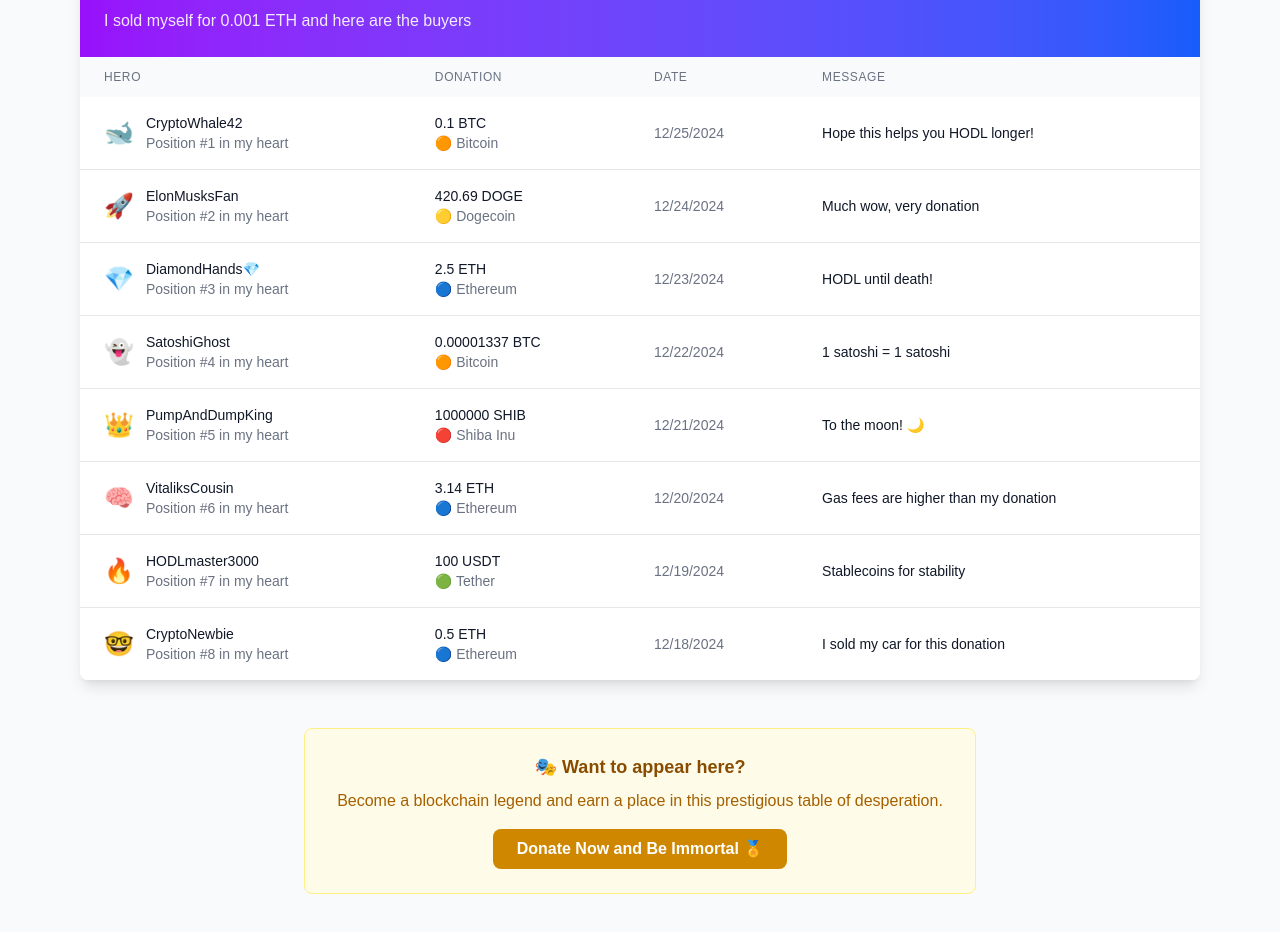
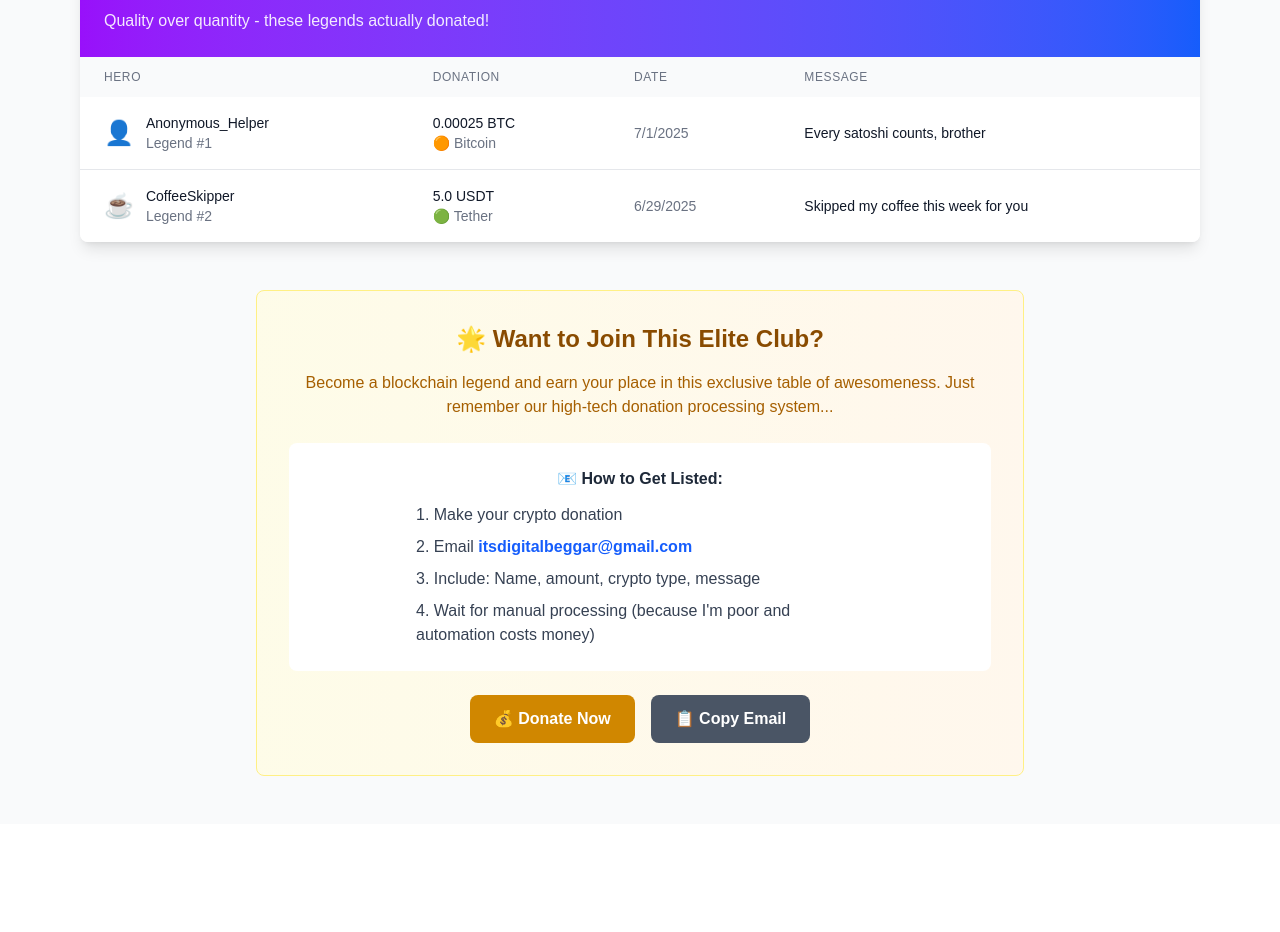
Before and after one commit to Ghavvvo/digital-beggar, a Next.js app: page /donors in a window 1280 px wide. Shown: the part 588-1520 px from the top of the page. After the commit the page ends 1412 px from the top, so only its background shows below. Built offline with nearby package versions, Linux system fonts and the light colour scheme.

Commit message:
minor fixes

```diff
--- a/src/app/donors/page.tsx
+++ b/src/app/donors/page.tsx
@@ -1,3 +1,5 @@
+'use client';
+
 import Navigation from '@/components/Navigation';
 import { donors } from '@/data/donantes';
 
@@ -16,7 +18,7 @@
             Heroes Without Capes (But With Wallets)
           </h2>
           <p className="text-lg text-gray-600 max-w-3xl mx-auto">
-            These brave blockchain warriors have decided to feed this digital beggar.
+            These brave souls have decided to feed this digital beggar.
             Their names will be forever engraved in the blockchain of my heart.
           </p>
         </div>
@@ -26,25 +28,25 @@
           <div className="bg-white rounded-lg shadow-lg p-6 text-center">
             <div className="text-3xl mb-2">💰</div>
             <div className="text-2xl font-bold text-green-600">{donors.length}</div>
-            <div className="text-gray-600">VIP Donors</div>
+            <div className="text-gray-600">Generous Souls</div>
           </div>
           <div className="bg-white rounded-lg shadow-lg p-6 text-center">
-            <div className="text-3xl mb-2">🚀</div>
+            <div className="text-3xl mb-2">🙏</div>
             <div className="text-2xl font-bold text-blue-600">∞</div>
             <div className="text-gray-600">Infinite Gratitude</div>
           </div>
           <div className="bg-white rounded-lg shadow-lg p-6 text-center">
-            <div className="text-3xl mb-2">😭</div>
-            <div className="text-2xl font-bold text-purple-600">-99%</div>
-            <div className="text-gray-600">Misery Reduced</div>
+            <div className="text-3xl mb-2">😢</div>
+            <div className="text-2xl font-bold text-purple-600">-50%</div>
+            <div className="text-gray-600">Tears Reduced</div>
           </div>
         </div>
 
         {/* Donors Table */}
-        <div className="bg-white rounded-lg shadow-lg overflow-hidden">
+        <div className="bg-white rounded-lg shadow-lg overflow-hidden mb-12">
           <div className="bg-gradient-to-r from-purple-600 to-blue-600 text-white p-6">
-            <h3 className="text-2xl font-bold">🏆 The Chosen Ones of Crypto-Kingdom</h3>
-            <p className="mt-2 opacity-90">I sold myself for 0.001 ETH and here are the buyers</p>
+            <h3 className="text-2xl font-bold">🏆 The Noble Few</h3>
+            <p className="mt-2 opacity-90">Quality over quantity - these legends actually donated!</p>
           </div>
 
           <div className="overflow-x-auto">
@@ -76,7 +78,7 @@
                             {donor.name}
                           </div>
                           <div className="text-sm text-gray-500">
-                            Position #{index + 1} in my heart
+                            Legend #{index + 1}
                           </div>
                         </div>
                       </div>
@@ -98,7 +100,7 @@
                     </td>
                     <td className="px-6 py-4">
                       <div className="text-sm text-gray-900 max-w-xs">
-                        {donor.message || "Silent but powerful donation 🤫"}
+                        {donor.message || "Silent but golden donation 🤫"}
                       </div>
                     </td>
                   </tr>
@@ -108,21 +110,45 @@
           </div>
         </div>
 
-        {/* Footer CTA */}
-        <div className="mt-12 text-center">
-          <div className="bg-yellow-50 border border-yellow-200 rounded-lg p-6 max-w-2xl mx-auto">
-            <h4 className="text-lg font-bold text-yellow-800 mb-2">
-              🎭 Want to appear here?
+        {/* Join the Hall of Fame */}
+        <div className="bg-gradient-to-r from-yellow-50 to-orange-50 border border-yellow-200 rounded-lg p-8 max-w-3xl mx-auto">
+          <div className="text-center">
+            <h4 className="text-2xl font-bold text-yellow-800 mb-4">
+              🌟 Want to Join This Elite Club?
             </h4>
-            <p className="text-yellow-700 mb-4">
-              Become a blockchain legend and earn a place in this prestigious table of desperation.
+            <p className="text-yellow-700 mb-6">
+              Become a blockchain legend and earn your place in this exclusive table of awesomeness.
+              Just remember our high-tech donation processing system...
             </p>
-            <a
-              href="/"
-              className="inline-block bg-yellow-600 text-white py-2 px-6 rounded-lg font-semibold hover:bg-yellow-700 transition-colors"
-            >
-              Donate Now and Be Immortal 🏅
-            </a>
+
+            {/* Email Instructions */}
+            <div className="bg-white rounded-lg p-6 mb-6">
+              <h5 className="font-bold text-gray-800 mb-3">📧 How to Get Listed:</h5>
+              <ol className="text-left text-gray-700 space-y-2 max-w-md mx-auto">
+                <li>1. Make your crypto donation</li>
+                <li>2. Email <strong className="text-blue-600">itsdigitalbeggar@gmail.com</strong></li>
+                <li>3. Include: Name, amount, crypto type, message</li>
+                <li>4. Wait for manual processing (because I'm poor and automation costs money)</li>
+              </ol>
+            </div>
+
+            <div className="flex flex-col sm:flex-row gap-4 justify-center">
+              <a
+                href="/#donation-section"
+                className="bg-yellow-600 text-white py-3 px-6 rounded-lg font-semibold hover:bg-yellow-700 transition-colors"
+              >
+                💰 Donate Now
+              </a>
+              <button
+                onClick={() => {
+                  navigator.clipboard.writeText('itsdigitalbeggar@gmail.com');
+                  alert('Email copied! Ready to become legendary? 📧');
+                }}
+                className="bg-gray-600 text-white py-3 px-6 rounded-lg font-semibold hover:bg-gray-700 transition-colors"
+              >
+                📋 Copy Email
+              </button>
+            </div>
           </div>
         </div>
       </main>
--- a/src/app/page.tsx
+++ b/src/app/page.tsx
@@ -49,15 +49,57 @@
           </div>
         </div>
 
+        {/* Story Hook Section */}
+        <div className="bg-gradient-to-r from-red-50 to-orange-50 rounded-lg shadow-lg p-8 mb-12 border border-red-200">
+          <div className="text-center">
+            <h2 className="text-3xl font-bold text-gray-900 mb-4">
+              💀 How I Lost Everything in Crypto
+            </h2>
+            <p className="text-lg text-gray-700 mb-4 max-w-2xl mx-auto">
+              From buying Bitcoin at $19,500 to losing everything in Terra Luna...
+              My journey from hopeful investor to professional digital beggar is a masterpiece of bad decisions.
+            </p>
+            <div className="bg-white p-4 rounded-lg max-w-md mx-auto mb-6">
+              <p className="text-red-600 font-bold italic">
+                "I turned $50,000 into 12 satoshis. AMA."
+              </p>
+            </div>
+            <a
+              href="/story"
+              className="inline-block bg-red-500 text-white py-3 px-8 rounded-lg font-semibold hover:bg-red-700 transition-colors"
+            >
+              Read My Tragic Tale 📖
+            </a>
+          </div>
+        </div>
+
         {/* Donation Hat Section */}
-        <div className="bg-white rounded-lg shadow-lg p-8 mb-12">
+        <div id="donation-section" className="bg-white rounded-lg shadow-lg p-8 mb-12">
           <div className="text-center mb-8">
             <h2 className="text-3xl font-bold text-gray-900 mb-4">
               🎩 The Digital Hat of Hope
             </h2>
-            <p className="text-gray-600">
+            <p className="text-gray-600 mb-4">
               Every satoshi counts. Every wei matters. Every USDT is a tear of happiness.
             </p>
+
+            {/* Email Notice */}
+            <div className="bg-blue-50 border border-blue-200 rounded-lg p-4 mb-6 max-w-2xl mx-auto">
+              <div className="flex items-start">
+                <div className="text-xl mr-3">📧</div>
+                <div className="text-left">
+                  <p className="text-blue-800 font-semibold mb-2">
+                    Manual Donation Processing™
+                  </p>
+                  <p className="text-blue-700 text-sm mb-2">
+                    After donating, email <strong>itsdigitalbeggar@gmail.com</strong> with your details to be added to our prestigious Hall of Fame.
+                  </p>
+                  <p className="text-blue-600 text-xs italic">
+                    Yes, it's 2024 and I still can't afford automation. The irony is not lost on me. 🤦‍♂️
+                  </p>
+                </div>
+              </div>
+            </div>
           </div>
 
           <div className="grid md:grid-cols-3 gap-6">
@@ -74,6 +116,33 @@
             <p className="text-sm text-gray-500 italic">
               "It ain't much, but it's honest work" - Digital Beggar, probably
             </p>
+          </div>
+        </div>
+
+        {/* Contact Section */}
+        <div className="bg-gray-100 rounded-lg shadow-lg p-8 mb-12">
+          <div className="text-center">
+            <h3 className="text-2xl font-bold text-gray-900 mb-4">
+              💬 Got Questions? Suggestions? Pity?
+            </h3>
+            <p className="text-gray-600 mb-6">
+              Drop me a line! I promise to read every email while crying softly.
+            </p>
+            <div className="bg-white rounded-lg p-6 max-w-md mx-auto">
+              <div className="flex items-center justify-center mb-4">
+                <span className="text-2xl mr-2">📬</span>
+                <span className="font-mono text-lg text-gray-800">itsdigitalbeggar@gmail.com</span>
+              </div>
+              <button
+                onClick={() => {
+                  navigator.clipboard.writeText('itsdigitalbeggar@gmail.com');
+                  alert('Email copied! Now you can roast me properly 📧');
+                }}
+                className="bg-gray-600 text-white py-2 px-4 rounded hover:bg-gray-700 transition-colors"
+              >
+                Copy Email
+              </button>
+            </div>
           </div>
         </div>
 
--- a/src/data/donantes.ts
+++ b/src/data/donantes.ts
@@ -3,75 +3,21 @@
 export const donors: Donor[] = [
   {
     id: 1,
-    name: "CryptoWhale42",
-    amount: "0.1",
+    name: "Anonymous_Helper",
+    amount: "0.00025",
     cryptocurrency: "BTC",
-    date: "2024-12-25",
-    emoji: "🐋",
-    message: "Hope this helps you HODL longer!"
+    date: "2025-7-1",
+    emoji: "👤",
+    message: "Every satoshi counts, brother"
   },
   {
     id: 2,
-    name: "ElonMusksFan",
-    amount: "420.69",
-    cryptocurrency: "DOGE",
-    date: "2024-12-24",
-    emoji: "🚀",
-    message: "Much wow, very donation"
-  },
-  {
-    id: 3,
-    name: "DiamondHands💎",
-    amount: "2.5",
-    cryptocurrency: "ETH",
-    date: "2024-12-23",
-    emoji: "💎",
-    message: "HODL until death!"
-  },
-  {
-    id: 4,
-    name: "SatoshiGhost",
-    amount: "0.00001337",
-    cryptocurrency: "BTC",
-    date: "2024-12-22",
-    emoji: "👻",
-    message: "1 satoshi = 1 satoshi"
-  },
-  {
-    id: 5,
-    name: "PumpAndDumpKing",
-    amount: "1000000",
-    cryptocurrency: "SHIB",
-    date: "2024-12-21",
-    emoji: "👑",
-    message: "To the moon! 🌙"
-  },
-  {
-    id: 6,
-    name: "VitaliksCousin",
-    amount: "3.14",
-    cryptocurrency: "ETH",
-    date: "2024-12-20",
-    emoji: "🧠",
-    message: "Gas fees are higher than my donation"
-  },
-  {
-    id: 7,
-    name: "HODLmaster3000",
-    amount: "100",
+    name: "CoffeeSkipper",
+    amount: "5.0",
     cryptocurrency: "USDT",
-    date: "2024-12-19",
-    emoji: "🔥",
-    message: "Stablecoins for stability"
-  },
-  {
-    id: 8,
-    name: "CryptoNewbie",
-    amount: "0.5",
-    cryptocurrency: "ETH",
-    date: "2024-12-18",
-    emoji: "🤓",
-    message: "I sold my car for this donation"
+    date: "2025-6-29",
+    emoji: "☕",
+    message: "Skipped my coffee this week for you"
   }
 ];
 
```
